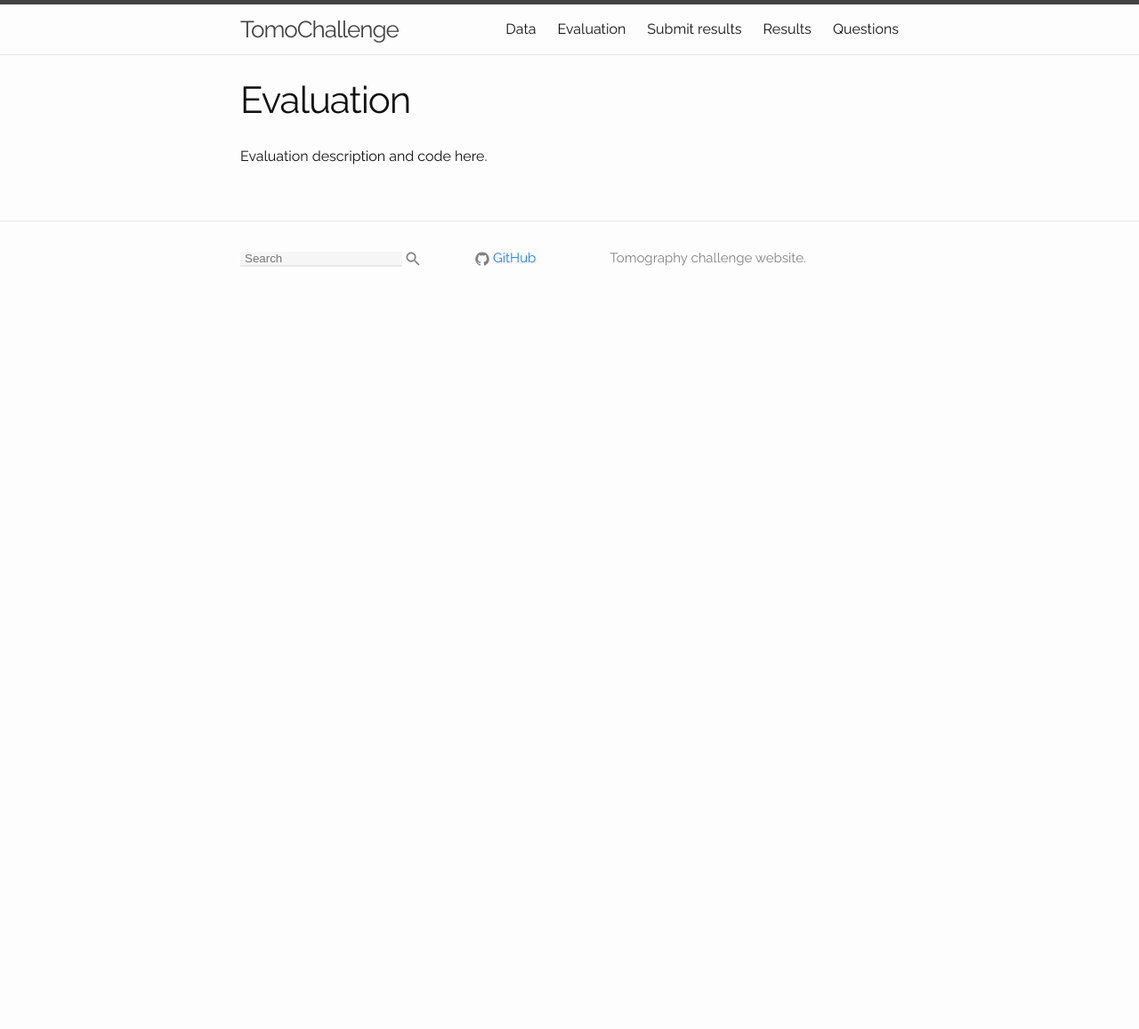
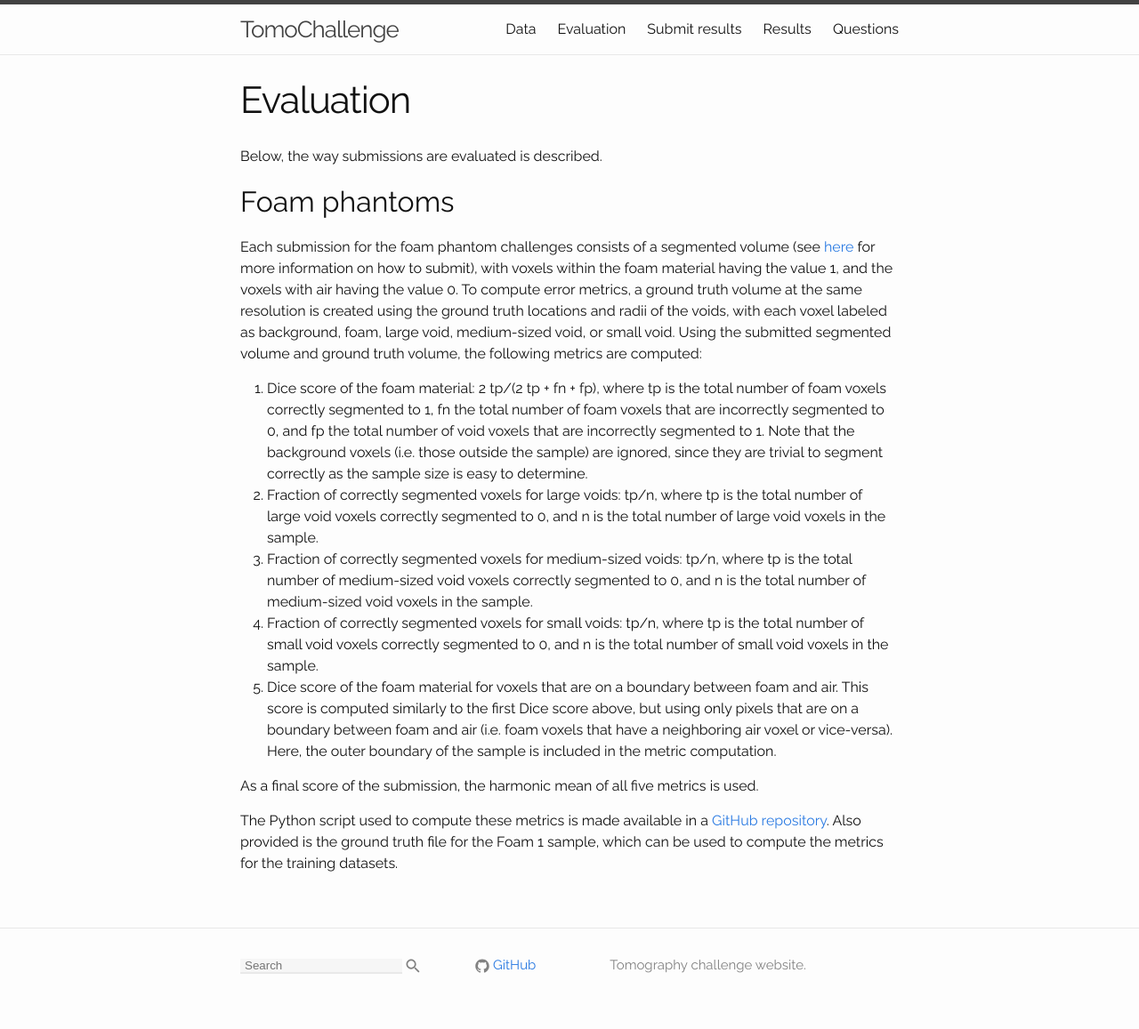
Before and after one commit to tomochallenge/tomochallenge.github.io, a Jekyll site: the page built from main_pages/50_evaluation.md, in a window 1280 px wide. Shown: the whole page at 89% size. Built offline with Jekyll 4.4.1, drawn with Linux system fonts in a browser that asks for light colours; before the commit the page ends 900 px from its top, so only the background shows below that.

Commit message:
Update 50_evaluation.md

```diff
--- a/main_pages/50_evaluation.md
+++ b/main_pages/50_evaluation.md
@@ -5,4 +5,22 @@ permalink: evaluation/
 include_in_menu: true
 ---
 
-Evaluation description and code here.
+Below, the way submissions are evaluated is described.
+
+## Foam phantoms
+
+Each submission for the foam phantom challenges consists of a segmented volume (see [here](https://tomochallenge.github.io/submit/) for more information on how to submit),
+with voxels within the foam material having the value 1, and the voxels with air having the value 0.
+To compute error metrics, a ground truth volume at the same resolution is created using the ground truth locations and radii of the voids,
+with each voxel labeled as background, foam, large void, medium-sized void, or small void. Using the submitted segmented volume and ground truth volume, the following metrics are computed:
+
+1. Dice score of the foam material: 2 tp/(2 tp + fn + fp), where tp is the total number of foam voxels correctly segmented to 1, fn the total number of foam voxels that are incorrectly segmented to 0, and fp the total number of void voxels that are incorrectly segmented to 1. Note that the background voxels (i.e. those outside the sample) are ignored, since they are trivial to segment correctly as the sample size is easy to determine.
+2. Fraction of correctly segmented voxels for large voids: tp/n, where tp is the total number of large void voxels correctly segmented to 0, and n is the total number of large void voxels in the sample.
+3. Fraction of correctly segmented voxels for medium-sized voids: tp/n, where tp is the total number of medium-sized void voxels correctly segmented to 0, and n is the total number of medium-sized void voxels in the sample.
+4. Fraction of correctly segmented voxels for small voids: tp/n, where tp is the total number of small void voxels correctly segmented to 0, and n is the total number of small void voxels in the sample.
+5. Dice score of the foam material for voxels that are on a boundary between foam and air. This score is computed similarly to the first Dice score above, but using only pixels that are on a boundary between foam and air (i.e. foam voxels that have a neighboring air voxel or vice-versa). Here, the outer boundary of the sample is included in the metric computation.
+
+As a final score of the submission, the harmonic mean of all five metrics is used.
+
+The Python script used to compute these metrics is made available in a [GitHub repository](https://github.com/tomochallenge/tomochallenge_utils). Also provided is the ground truth file for the Foam 1 sample, which
+can be used to compute the metrics for the training datasets.
```
